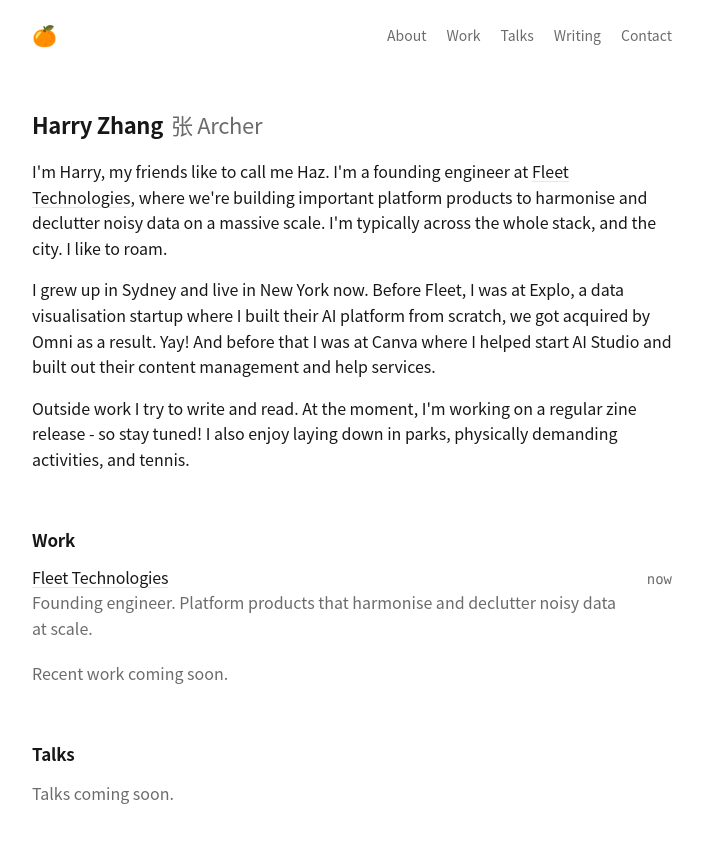
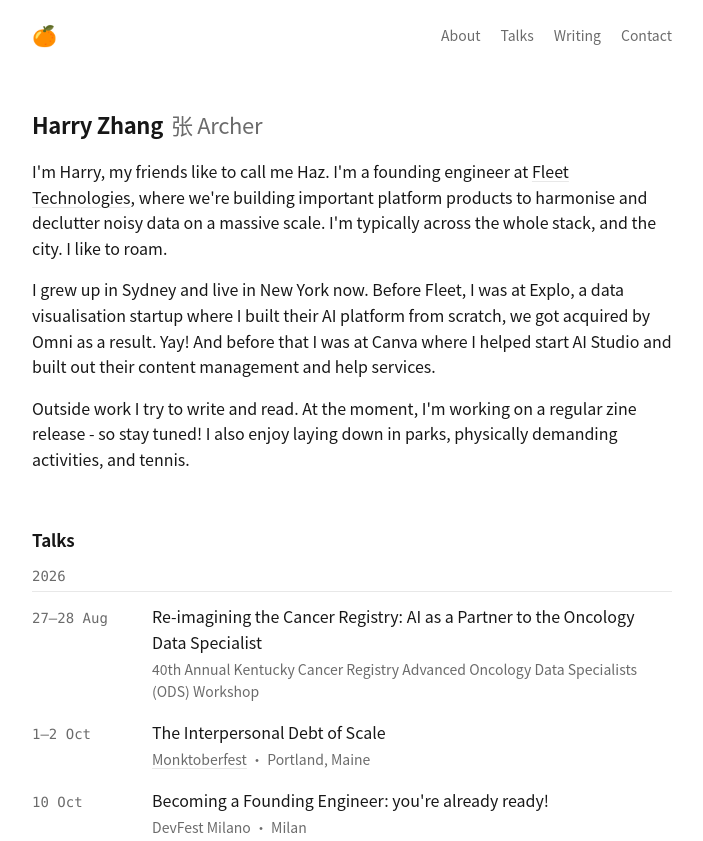
Before and after one commit to merylstreep/website_redux, an Astro site: page / in a window 1280 px wide. Shown: the top 841 px of the page, without its empty margins (288-991 px from the left). Built offline with nearby package versions, Linux system fonts and the light colour scheme; Astro itself is replaced by a stand-in of ours.

Commit message:
Remove Work section; add 2026 talks grouped by year with date ranges

```diff
--- a/src/components/Header.astro
+++ b/src/components/Header.astro
@@ -3,7 +3,6 @@ import { person } from '@/content/site';
 
 const nav = [
   ['About', '#about'],
-  ['Work', '#work'],
   ['Talks', '#talks'],
   ['Writing', '#writing'],
   ['Contact', '#contact'],
--- a/src/components/TalkList.astro
+++ b/src/components/TalkList.astro
@@ -6,25 +6,45 @@ interface Props {
   talks: Talk[];
 }
 const { talks } = Astro.props;
-const sorted = [...talks].sort((a, b) => b.date.localeCompare(a.date));
-const fmt = new Intl.DateTimeFormat('en-AU', { month: 'short', year: 'numeric' });
+
+const sorted = [...talks].sort((a, b) => a.start.localeCompare(b.start));
+const byYear = new Map<string, Talk[]>();
+for (const t of sorted) {
+  const y = t.start.slice(0, 4);
+  byYear.set(y, [...(byYear.get(y) ?? []), t]);
+}
+
+const day = (iso: string) => String(Number(iso.slice(8, 10)));
+const mon = (iso: string) =>
+  new Intl.DateTimeFormat('en-AU', { month: 'short', timeZone: 'UTC' }).format(new Date(iso));
+
+/** "27–28 Aug", "1–2 Oct", "10 Oct", or "30 Sep – 2 Oct" across a month boundary. */
+function range(t: Talk) {
+  if (!t.end || t.end === t.start) return `${day(t.start)} ${mon(t.start)}`;
+  if (t.start.slice(0, 7) === t.end.slice(0, 7)) return `${day(t.start)}–${day(t.end)} ${mon(t.start)}`;
+  return `${day(t.start)} ${mon(t.start)} – ${day(t.end)} ${mon(t.end)}`;
+}
 ---
 
 {
   sorted.length === 0 ? (
     <Empty what="Talks" />
   ) : (
-    <ol class="talks">
-      {sorted.map((t) => (
+    <div class="years">
+      {[...byYear].map(([year, list]) => (
+        <section class="year" aria-label={year}>
+          <h3 class="mono muted">{year}</h3>
+          <ol>
+            {list.map((t) => (
               <li>
-          <time class="mono muted" datetime={t.date}>
-            {fmt.format(new Date(t.date))}
+                <time class="mono muted" datetime={t.end ? `${t.start}/${t.end}` : t.start}>
+                  {range(t)}
                 </time>
-          <div>
-            <h3>{t.title}</h3>
-            <p class="muted">
-              {t.event}
-              {t.location && ` · ${t.location}`}
+                <div class="talk">
+                  <p class="title">{t.title}</p>
+                  <p class="muted event">
+                    {t.url ? <a href={t.url}>{t.event}</a> : t.event}
+                    {t.location && <span class="loc">{t.location}</span>}
                   </p>
                   {(t.slides || t.video) && (
                     <p class="links">
@@ -36,25 +56,46 @@ const fmt = new Intl.DateTimeFormat('en-AU', { month: 'short', year: 'numeric' }
               </li>
             ))}
           </ol>
+        </section>
+      ))}
+    </div>
   )
 }
 
 <style>
-  .talks {
+  .years {
     display: grid;
-    gap: 1.25rem;
+    gap: 1.75rem;
+  }
+  h3 {
+    font-weight: 400;
+    margin-bottom: 0.75rem;
+    padding-bottom: 0.4rem;
+    border-bottom: 1px solid var(--rule);
+  }
+  ol {
+    display: grid;
+    gap: 1.1rem;
   }
   li {
     display: grid;
-    grid-template-columns: 5.5rem minmax(0, 1fr);
-    gap: 0.15rem 1rem;
+    grid-template-columns: 6.5rem minmax(0, 1fr);
+    gap: 0.1rem 1rem;
   }
   time {
-    padding-top: 0.2rem;
+    padding-top: 0.15rem;
+    white-space: nowrap;
   }
-  h3 {
-    font-size: var(--text);
+  .title {
     font-weight: 500;
+    text-wrap: pretty;
+  }
+  .event {
+    font-size: var(--text-sm);
+    margin-top: 0.15rem;
+  }
+  .loc::before {
+    content: ' · ';
   }
   .links {
     display: flex;
--- a/src/components/WorkList.astro
+++ /dev/null
@@ -1,44 +0,0 @@
----
-import type { WorkItem } from '@/content/site';
-import Empty from './Empty.astro';
-
-interface Props {
-  items: WorkItem[];
-}
-const { items } = Astro.props;
----
-
-{
-  items.length === 0 ? (
-    <Empty what="Recent work" />
-  ) : (
-    <ul class="work">
-      {items.map((w) => (
-        <li>
-          <div class="row">
-            <h3>{w.url ? <a href={w.url}>{w.title}</a> : w.title}</h3>
-            {w.year && <span class="mono muted">{w.year}</span>}
-          </div>
-          <p class="muted">{w.description}</p>
-        </li>
-      ))}
-    </ul>
-  )
-}
-
-<style>
-  .work {
-    display: grid;
-    gap: 1.25rem;
-  }
-  .row {
-    display: flex;
-    justify-content: space-between;
-    align-items: baseline;
-    gap: 1rem;
-  }
-  h3 {
-    font-size: var(--text);
-    font-weight: 500;
-  }
-</style>
--- a/src/content/site.ts
+++ b/src/content/site.ts
@@ -30,30 +30,38 @@ export const about: string[] = [
   `Outside work I try to write and read. At the moment, I'm working on a regular zine release - so stay tuned! I also enjoy laying down in parks, physically demanding activities, and tennis.`,
 ];
 
-export type WorkItem = {
-  title: string;
-  description: string;
-  url?: string;
-  year?: string;
-};
-
-export const recentWork: WorkItem[] = [
-  // TODO: add items. Example shape:
-  // { title: 'Project name', description: 'One line on what it is and why it mattered.', url: 'https://...', year: '2026' },
-];
-
 export type Talk = {
-  title: string;
-  event: string;
-  date: string; // ISO date, e.g. '2026-03-14'. Used for sorting and display.
+  title: string; // the talk
+  event: string; // the conference
+  start: string; // ISO date, e.g. '2026-10-01'
+  end?: string; // ISO date, for multi-day events
   location?: string;
+  url?: string; // event page
   slides?: string;
   video?: string;
 };
 
 export const talks: Talk[] = [
-  // TODO: add talks. Example shape:
-  // { title: 'Talk title', event: 'Conference name', date: '2026-03-14', location: 'New York', slides: 'https://...', video: 'https://...' },
+  {
+    title: 'Re-imagining the Cancer Registry: AI as a Partner to the Oncology Data Specialist',
+    event: '40th Annual Kentucky Cancer Registry Advanced Oncology Data Specialists (ODS) Workshop',
+    start: '2026-08-27',
+    end: '2026-08-28',
+  },
+  {
+    title: 'The Interpersonal Debt of Scale',
+    event: 'Monktoberfest',
+    start: '2026-10-01',
+    end: '2026-10-02',
+    location: 'Portland, Maine',
+    url: 'https://monktoberfest.com',
+  },
+  {
+    title: "Becoming a Founding Engineer: you're already ready!",
+    event: 'DevFest Milano',
+    start: '2026-10-10',
+    location: 'Milan',
+  },
 ];
 
 export type LinkItem = {
--- a/src/pages/index.astro
+++ b/src/pages/index.astro
@@ -3,9 +3,8 @@ import Base from '@/layouts/Base.astro';
 import Header from '@/components/Header.astro';
 import Section from '@/components/Section.astro';
 import TalkList from '@/components/TalkList.astro';
-import WorkList from '@/components/WorkList.astro';
 import LinkRows from '@/components/LinkRows.astro';
-import { person, company, about, recentWork, talks, writing, contact } from '@/content/site';
+import { person, about, talks, writing, contact } from '@/content/site';
 ---
 
 <Base>
@@ -21,17 +20,6 @@ import { person, company, about, recentWork, talks, writing, contact } from '@/c
         {about.map((para) => <p set:html={para} />)}
       </div>
     </section>
-
-    <Section id="work" title="Work">
-      <div class="now">
-        <div class="row">
-          <h3><a href={company.url}>{company.name}</a></h3>
-          <span class="mono muted">now</span>
-        </div>
-        <p class="muted">{company.role}. {company.blurb}</p>
-      </div>
-      <WorkList items={recentWork} />
-    </Section>
 
     <Section id="talks" title="Talks">
       <TalkList talks={talks} />
@@ -70,19 +58,6 @@ import { person, company, about, recentWork, talks, writing, contact } from '@/c
   .about {
     margin-top: 1.25rem;
   }
-  .now {
-    margin-bottom: 1.25rem;
-  }
-  .row {
-    display: flex;
-    justify-content: space-between;
-    align-items: baseline;
-    gap: 1rem;
-  }
-  .now h3 {
-    font-size: var(--text);
-    font-weight: 500;
-  }
   footer {
     display: flex;
     gap: 1rem;
```
Lines whose indentation alone changed are shown as unchanged.
